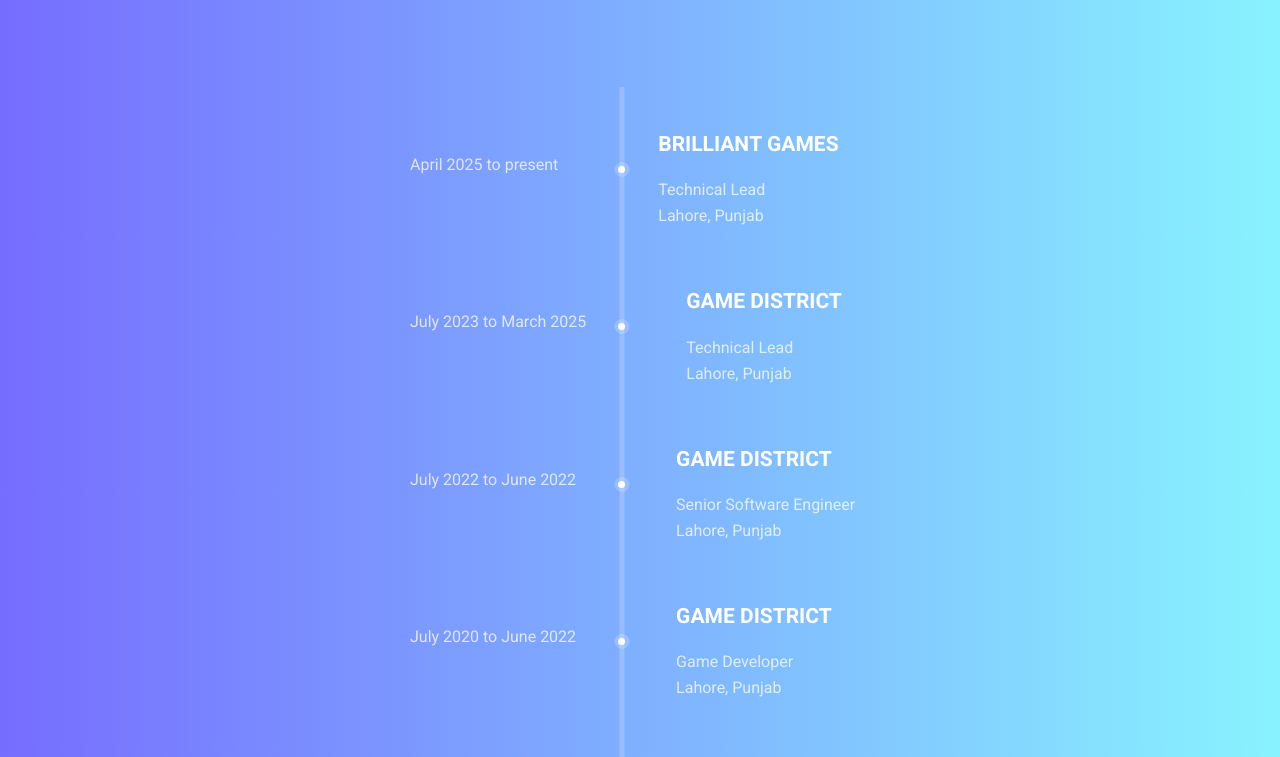
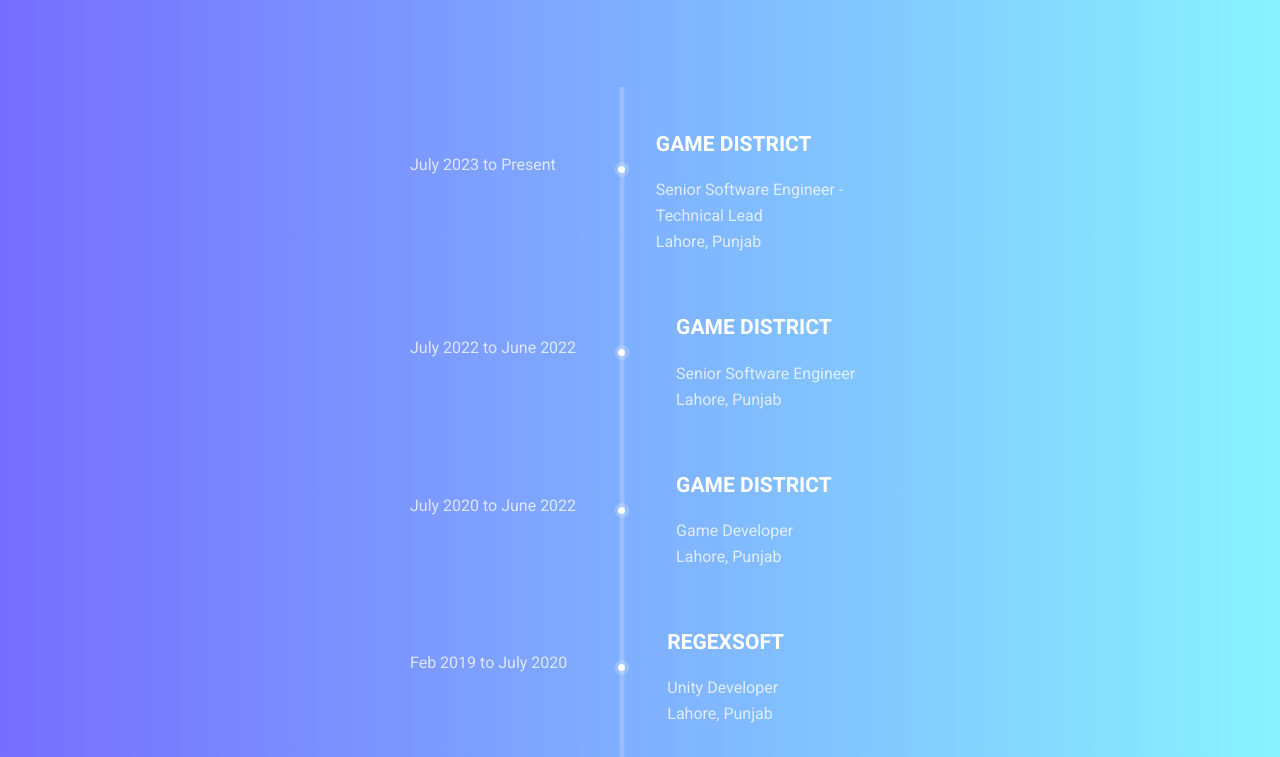
Before and after one commit to saimanidrees/portfolio, a plain HTML site: page index.html in a window 1280 px wide. Shown: the part 1540-2297 px from the top of the page. Drawn offline with Linux system fonts and the light colour scheme.

Commit message:
Update index.html

```diff
--- a/index.html
+++ b/index.html
@@ -108,7 +108,7 @@
 					<div class="tab-content" id="myTabContent">
 						<div class="tab-pane fade show active" id="home" role="tabpanel" aria-labelledby="home-tab">
 							<ul class="list">
-								<li>
+								<!--<li>
 									<span></span>
 									<div class="media">
 										<div class="d-flex">
@@ -119,16 +119,16 @@
 											<p>Technical Lead <br />Lahore, Punjab</p>
 										</div>
 									</div>
-								</li>
+								</li>-->
 								<li>
 									<span></span>
 									<div class="media">
 										<div class="d-flex">
-											<p>July 2023 to March 2025</p>
+											<p>July 2023 to Present</p>
 										</div>
 										<div class="media-body">
 											<h4>Game District</h4>
-											<p>Technical Lead <br />Lahore, Punjab</p>
+											<p>Senior Software Engineer - Technical Lead<br />Lahore, Punjab</p>
 										</div>
 									</div>
 								</li>
```
